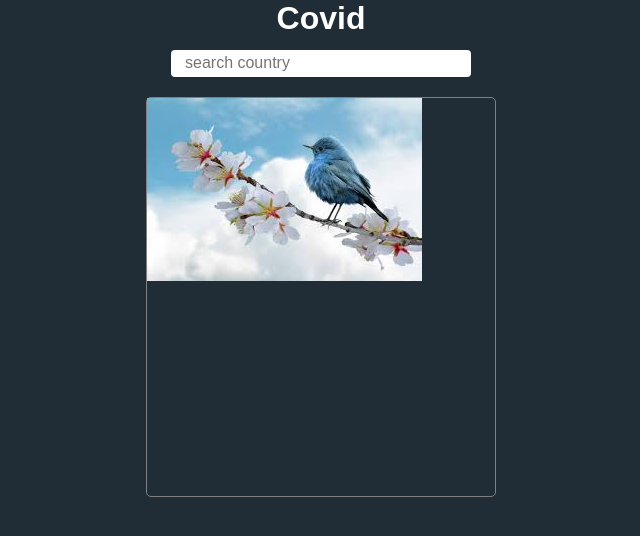
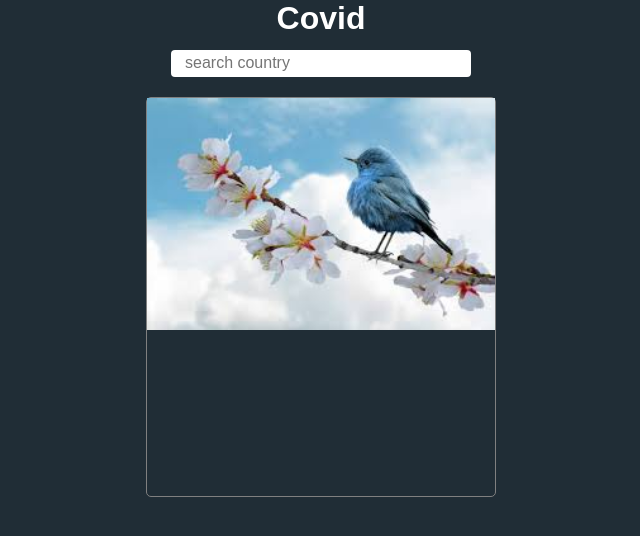
Before and after one commit to wankhedesagar/covid-app, a React (Create React App) app: page / in a window 1280 px wide. Shown: the top 536 px of the page, without its empty margins (319-959 px from the left). Built offline with nearby package versions, Linux system fonts and the light colour scheme.

Commit message:
add img tag width:100%

```diff
--- a/src/component/Covid.css
+++ b/src/component/Covid.css
@@ -38,3 +38,7 @@ h1 {
   border: 1px solid gray;
   border-radius: 5px;
 }
+
+.card img {
+  width: 100%;
+}
```
